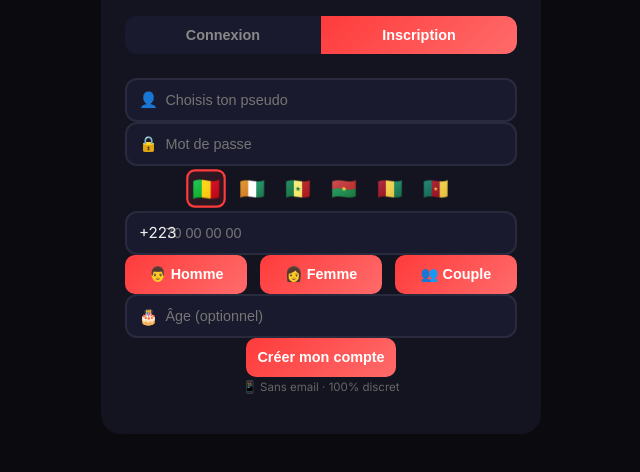
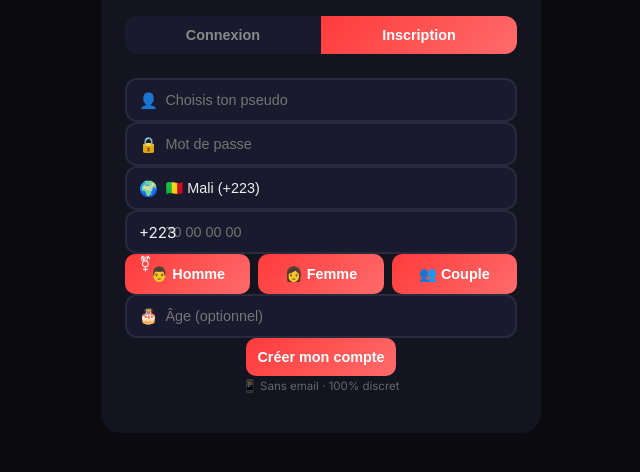
Before and after one commit to intersidibe2-cell/solo-desir, a plain HTML site: page solo.html in a window 1280 px wide. Both pictures are taken after a click on the button "Inscription". Shown: the part 236-708 px from the top of the page, without its empty margins (319-959 px from the left). Drawn offline with Linux system fonts and the light colour scheme.

Commit message:
Dropdown pays + wrapper genre comme les inputs

```diff
--- a/css/solo.css
+++ b/css/solo.css
@@ -209,3 +209,8 @@
     .flag-row{gap:.8rem}
     .flag{font-size:1.5rem;padding:.3rem}
 }
+.input-icon select{width:100%;padding:.75rem 1rem .75rem 2.4rem;border-radius:12px;border:2px solid #2a2a3e;background:#1a1a2e;color:#eee;font-size:.9rem;appearance:none;cursor:pointer}
+.input-icon select:focus{border-color:#ff3b3b;outline:none;box-shadow:0 0 0 3px rgba(255,59,59,.1)}
+.gender-row{align-items:stretch}
+.gender-row .gender-btns{flex:1;display:flex;gap:.5rem}
+.gender-row .gender-btns .gender-btn{flex:1}
--- a/js/solo.js
+++ b/js/solo.js
@@ -21,15 +21,14 @@ const B = {
                 document.getElementById(t.dataset.tab === 'login' ? 'registerForm' : 'loginForm').style.display = 'none';
             });
         });
-        document.querySelectorAll('.flag').forEach(f => {
-            f.addEventListener('click', () => {
-                document.querySelectorAll('.flag').forEach(x => x.classList.remove('active'));
-                f.classList.add('active');
-                document.getElementById('phonePrefix').textContent = f.dataset.prefix;
-                document.getElementById('regPhone').dataset.country = f.dataset.code;
-                document.getElementById('regPhone').focus();
-            });
+        const prefixMap = { ML:'+223',CI:'+225',SN:'+221',BF:'+226',GN:'+224',CM:'+237',BJ:'+229',TG:'+228',NG:'+234',GH:'+233' };
+        document.getElementById('regCountry').addEventListener('change', function() {
+            const p = prefixMap[this.value] || '+223';
+            document.getElementById('phonePrefix').textContent = p;
+            document.getElementById('regPhone').dataset.country = this.value;
+            document.getElementById('regPhone').focus();
         });
+        document.getElementById('regCountry').dispatchEvent(new Event('change'));
         document.querySelectorAll('.gender-btn').forEach(b => {
             b.addEventListener('click', () => {
                 document.querySelectorAll('.gender-btn').forEach(x => x.classList.remove('active'));
--- a/solo.html
+++ b/solo.html
@@ -34,21 +34,28 @@
                 <form id="registerForm" class="auth-form" style="display:none">
                     <div class="input-icon"><span>👤</span><input type="text" id="regPseudo" placeholder="Choisis ton pseudo" required></div>
                     <div class="input-icon"><span>🔒</span><input type="password" id="regPassword" placeholder="Mot de passe" required></div>
-                    <div class="flag-row">
-                        <span class="flag" data-code="ML" data-prefix="+223" title="Mali">🇲🇱</span>
-                        <span class="flag" data-code="CI" data-prefix="+225" title="Côte d'Ivoire">🇨🇮</span>
-                        <span class="flag" data-code="SN" data-prefix="+221" title="Sénégal">🇸🇳</span>
-                        <span class="flag" data-code="BF" data-prefix="+226" title="Burkina Faso">🇧🇫</span>
-                        <span class="flag" data-code="GN" data-prefix="+224" title="Guinée">🇬🇳</span>
-                        <span class="flag" data-code="CM" data-prefix="+237" title="Cameroun">🇨🇲</span>
+                    <div class="input-icon"><span>🌍</span>
+                        <select id="regCountry">
+                            <option value="ML">🇲🇱 Mali (+223)</option>
+                            <option value="CI">🇨🇮 Côte d'Ivoire (+225)</option>
+                            <option value="SN">🇸🇳 Sénégal (+221)</option>
+                            <option value="BF">🇧🇫 Burkina Faso (+226)</option>
+                            <option value="GN">🇬🇳 Guinée (+224)</option>
+                            <option value="CM">🇨🇲 Cameroun (+237)</option>
+                            <option value="BJ">🇧🇯 Bénin (+229)</option>
+                            <option value="TG">🇹🇬 Togo (+228)</option>
+                            <option value="NG">🇳🇬 Nigéria (+234)</option>
+                            <option value="GH">🇬🇭 Ghana (+233)</option>
+                        </select>
                     </div>
                     <div class="input-icon"><span id="phonePrefix">📱</span><input type="text" id="regPhone" placeholder="70 00 00 00" required></div>
-                    <div class="gender-btns">
+                    <div class="input-icon gender-row"><span>⚧</span>
+                        <div class="gender-btns">
                         <button type="button" class="gender-btn" data-val="homme">👨 Homme</button>
                         <button type="button" class="gender-btn" data-val="femme">👩 Femme</button>
                         <button type="button" class="gender-btn" data-val="couple">👥 Couple</button>
                         <input type="hidden" id="regGender" value="">
-                    </div>
+                    </div></div>
                     <div class="input-icon"><span>🎂</span><input type="number" id="regAge" placeholder="Âge (optionnel)" min="18" max="99"></div>
                     <button type="submit">Créer mon compte</button>
                     <p class="auth-note">📱 Sans email · 100% discret</p>
```
